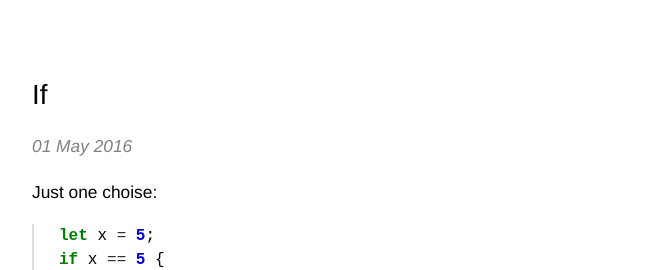
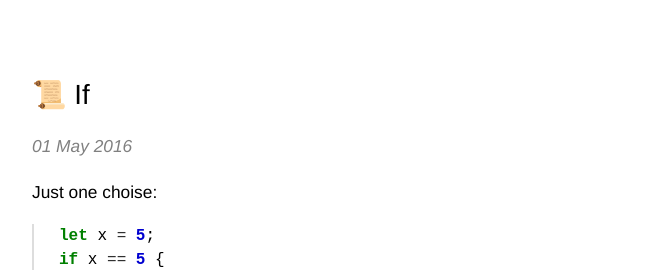
Before and after one commit to adelarsq/daily-rust.github.io, a Jekyll site: the page built from _posts/2016-05-01-if.md, in a window 1280 px wide. Shown: the top 270 px of the page, without its empty margins (158-825 px from the left). Built offline with Jekyll 4.4.1, drawn with Linux system fonts in a browser that asks for light colours.

Commit message:
Update 2016-05-01-if.md

```diff
--- a/_posts/2016-05-01-if.md
+++ b/_posts/2016-05-01-if.md
@@ -1,6 +1,6 @@
 ---
 layout: post
-title: "If"
+title: "📜 If"
 index_title: "If"
 tags: [rustposts, rust]
 ---
```
